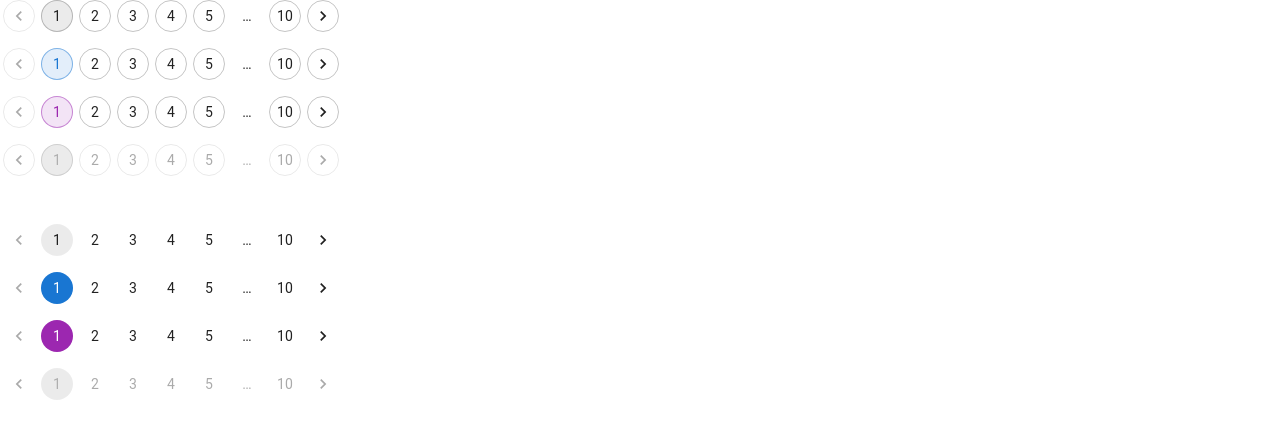
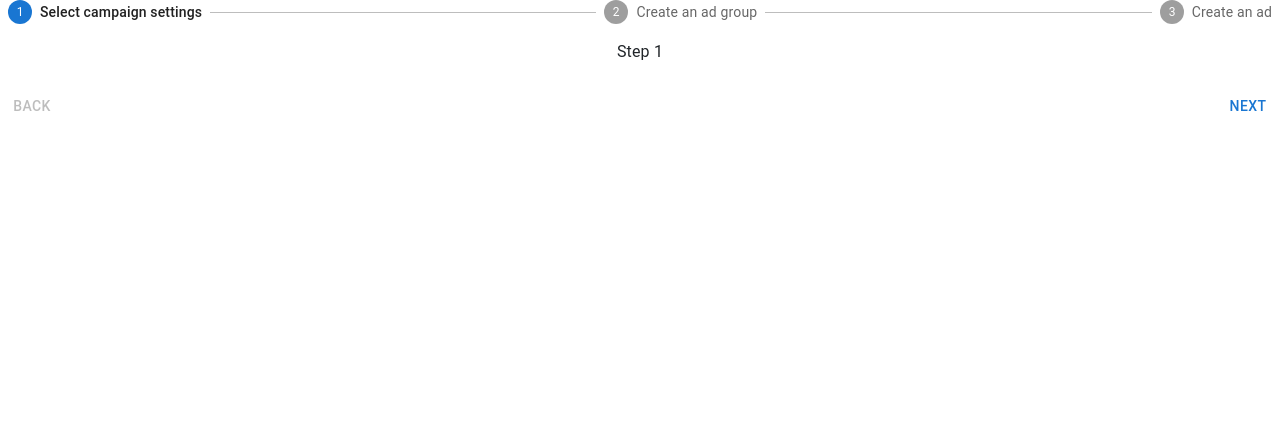
Before and after one commit to sinhasudhanshu/My-React-App, a React (Create React App) app: page / in a window 1280 px wide. Shown: the top 438 px of the page. Built offline with nearby package versions, Linux system fonts and the light colour scheme.

Commit message:
Linear Stepper Material UI

```diff
--- a/src/App.js
+++ b/src/App.js
@@ -4,8 +4,10 @@ import './App.css';
 // import Links from './components/Links';
 // import IconMenu from './components/IconMenu';
 // import DenseMenu from './components/DenseMenu';
-import PaginationOutlined from './components/PaginationOutlined';
-import PaginationBasic from './components/PaginationBasic';
+// import PaginationOutlined from './components/PaginationOutlined';
+// import PaginationBasic from './components/PaginationBasic';
+import StepperLinear from './components/StepperLinear';
+import StepperNonLinear from './components/StepperNonLinear';
 
 function App() {
     return (<div>
@@ -13,9 +15,9 @@ function App() {
 
         <center>
 
-        <PaginationOutlined/>
-        <br></br><br></br>
-        <PaginationBasic/>
+        <StepperLinear/>
+        <br></br>
+
         </center>
 
     </div>
--- /dev/null
+++ b/src/components/StepperLinear.js
@@ -0,0 +1,105 @@
+import * as React from 'react';
+import Box from '@mui/material/Box';
+import Stepper from '@mui/material/Stepper';
+import Step from '@mui/material/Step';
+import StepLabel from '@mui/material/StepLabel';
+import Button from '@mui/material/Button';
+import Typography from '@mui/material/Typography';
+
+const steps = ['Select campaign settings', 'Create an ad group', 'Create an ad'];
+
+ function StepperLinear() {
+  const [activeStep, setActiveStep] = React.useState(0);
+  const [skipped, setSkipped] = React.useState(new Set());
+
+  const isStepOptional = (step) => {
+    return step === 1;
+  };
+
+  const isStepSkipped = (step) => {
+    return skipped.has(step);
+  };
+
+  const handleNext = () => {
+    let newSkipped = skipped;
+    if (isStepSkipped(activeStep)) {
+      newSkipped = new Set(newSkipped.values());
+      newSkipped.delete(activeStep);
+    }
+
+    setActiveStep((prevActiveStep) => prevActiveStep + 1);
+    setSkipped(newSkipped);
+  };
+
+  const handleBack = () => {
+    setActiveStep((prevActiveStep) => prevActiveStep - 1);
+  };
+
+  const handleSkip = () => {
+    if (!isStepOptional(activeStep)) {
+      // You probably want to guard against something like this,
+      // it should never occur unless someone's actively trying to break something.
+      throw new Error("You can't skip a step that isn't optional.");
+    }
+
+    setActiveStep((prevActiveStep) => prevActiveStep + 1);
+    setSkipped((prevSkipped) => {
+      const newSkipped = new Set(prevSkipped.values());
+      newSkipped.add(activeStep);
+      return newSkipped;
+    });
+  };
+
+  const handleReset = () => {
+    setActiveStep(0);
+  };
+
+  return (
+    <Box sx={{ width: '100%' }}>
+      <Stepper activeStep={activeStep}>
+        {steps.map((label, index) => {
+          return (
+            <Step key={label} >
+              <StepLabel >{label}</StepLabel>
+            </Step>
+          );
+        })}
+      </Stepper>
+      {activeStep === steps.length ? (
+        <React.Fragment>
+          <Typography sx={{ mt: 2, mb: 1 }}>
+            All steps completed - you&apos;re finished
+          </Typography>
+          <Box sx={{ display: 'flex', flexDirection: 'row', pt: 2 }}>
+            <Box sx={{ flex: '1 1 auto' }} />
+            <Button onClick={handleReset}>Reset</Button>
+          </Box>
+        </React.Fragment>
+      ) : (
+        <React.Fragment>
+          <Typography sx={{ mt: 2, mb: 1 }}>Step {activeStep + 1}</Typography>
+          <Box sx={{ display: 'flex', flexDirection: 'row', pt: 2 }}>
+            <Button
+              color="inherit"
+              disabled={activeStep === 0}
+              onClick={handleBack}
+              sx={{ mr: 1 }}
+            >
+              Back
+            </Button>
+            <Box sx={{ flex: '1 1 auto' }} />
+            {isStepOptional(activeStep) && (
+              <Button color="inherit" onClick={handleSkip} sx={{ mr: 1 }}>
+                Skip
+              </Button>
+            )}
+            <Button onClick={handleNext}>
+              {activeStep === steps.length - 1 ? 'Finish' : 'Next'}
+            </Button>
+          </Box>
+        </React.Fragment>
+      )}
+    </Box>
+  );
+}
+export default StepperLinear;
```
